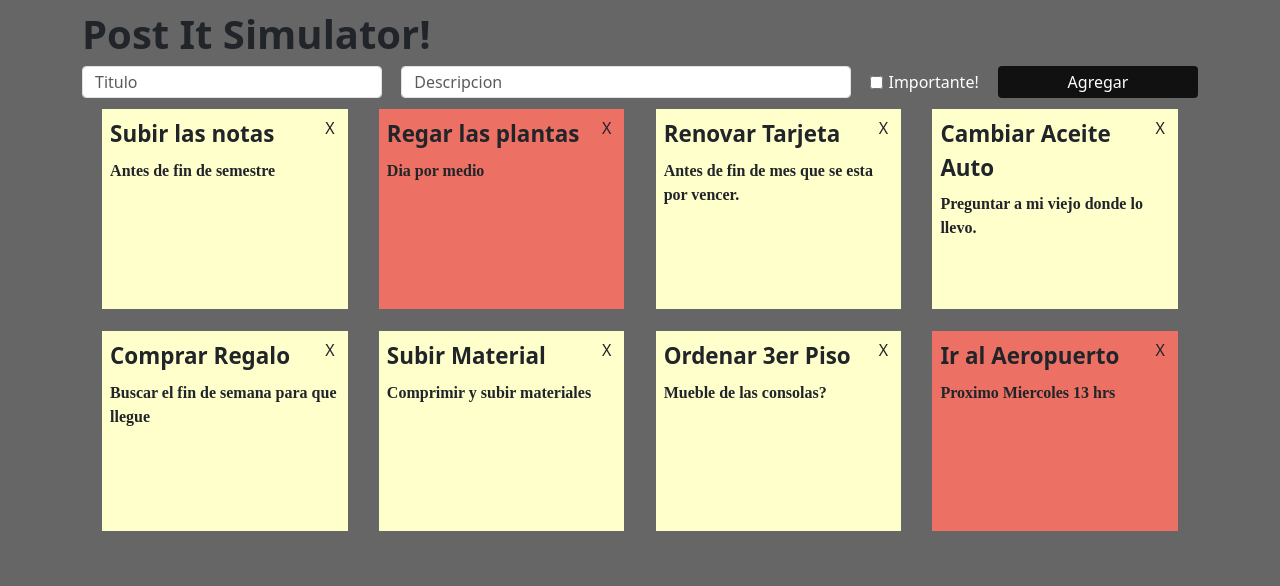
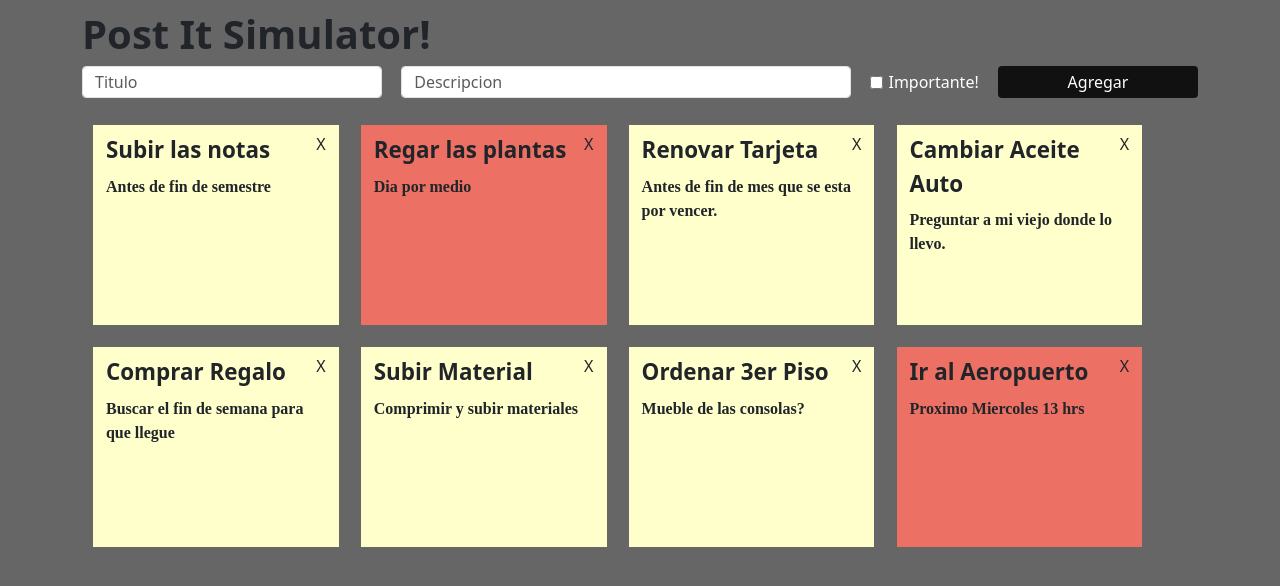
Before and after one commit to AshYamada/proyecto-pizarra, a React (Create React App) app: page / in a window 1280 px wide. Shown: the top 586 px of the page. Built offline with nearby package versions, Linux system fonts and the light colour scheme.

Commit message:
commit 4

```diff
--- a/public/estilos.css
+++ b/public/estilos.css
@@ -69,14 +69,14 @@
 .contenedor-flex {
     display: flex;
     flex-wrap: wrap;
-    justify-content: space-evenly;
+    margin-top: 1em;
 }
 
 /* Nota */
 
 .nota {
     position: relative;
-    padding: 0.5em;
+    padding: 0.5em 0.8em;
     width: 22%;
     margin: 1%;
     min-height: 200px;
--- a/src/components/Pizarra.jsx
+++ b/src/components/Pizarra.jsx
@@ -1,5 +1,5 @@
 import { Nota } from "./Nota";
-import { useState } from 'react';
+import { useRef, useState } from 'react';
 import { v4 as uuid } from 'uuid';
 
 export function Pizarra() {
@@ -55,6 +55,24 @@ export function Pizarra() {
         }
     ])
 
+    const tituloRef = useRef();
+    const descripcionRef = useRef();
+    const importanciaRef = useRef();
+
+    function agregarNota() {
+        const titulo = tituloRef.current.value;
+        const descripcion = descripcionRef.current.value;
+        const importancia = importanciaRef.current.checked;
+
+        const newNota = {
+            id:uuid(),
+            titulo:titulo,
+            descripcion:descripcion,
+            importancia:importancia
+        }
+        setNotas([...listaNotas,newNota])
+    }
+
     function updateNotas(id) {
         const eliminar = listaNotas.find(n=>n.id === id);
         const newList = [...listaNotas];
@@ -66,13 +84,13 @@ export function Pizarra() {
       <div>
         <h1 className="H1">Post It Simulator!</h1>
         <div className="formulario">
-          <input type="text" className="form-control inpt1" placeholder="Titulo" />
-          <input type="text" className="form-control inpt2" placeholder="Descripcion" />
+          <input ref={tituloRef} type="text" className="form-control inpt1" placeholder="Titulo" />
+          <input ref={descripcionRef} type="text" className="form-control inpt2" placeholder="Descripcion" />
           <div className="casilla">
-            <input type="checkbox"/>
+            <input ref={importanciaRef} type="checkbox"/>
             <label>Importante!</label>
           </div>
-          <button className="btn gris">Agregar</button>
+          <button onClick={agregarNota} className="btn gris">Agregar</button>
         </div>
       </div>
       <div className="contenedor-flex">
```
